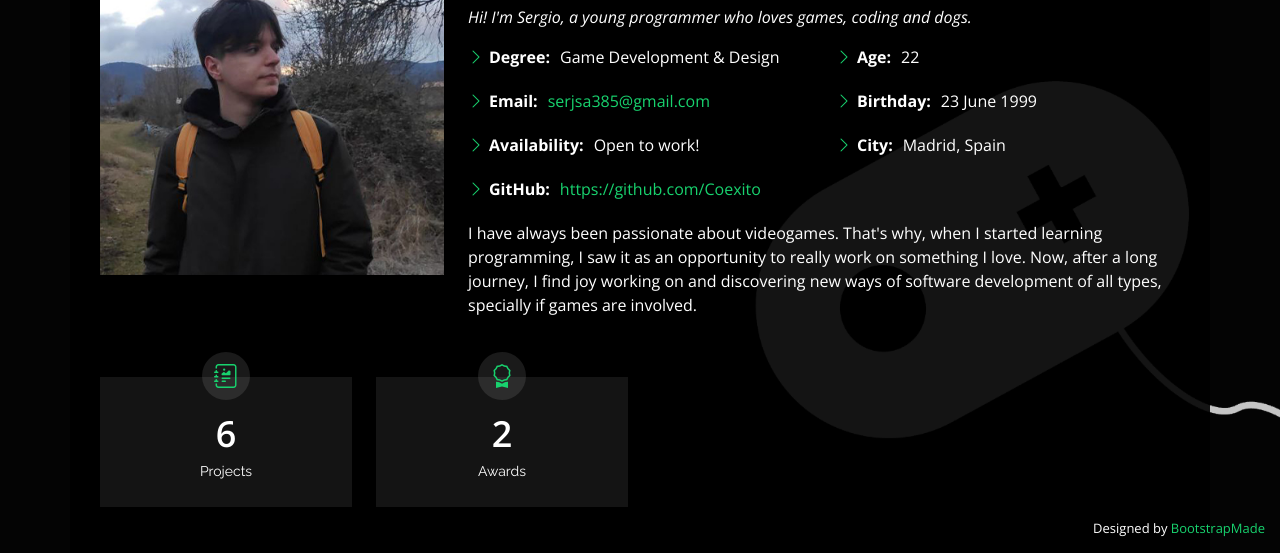
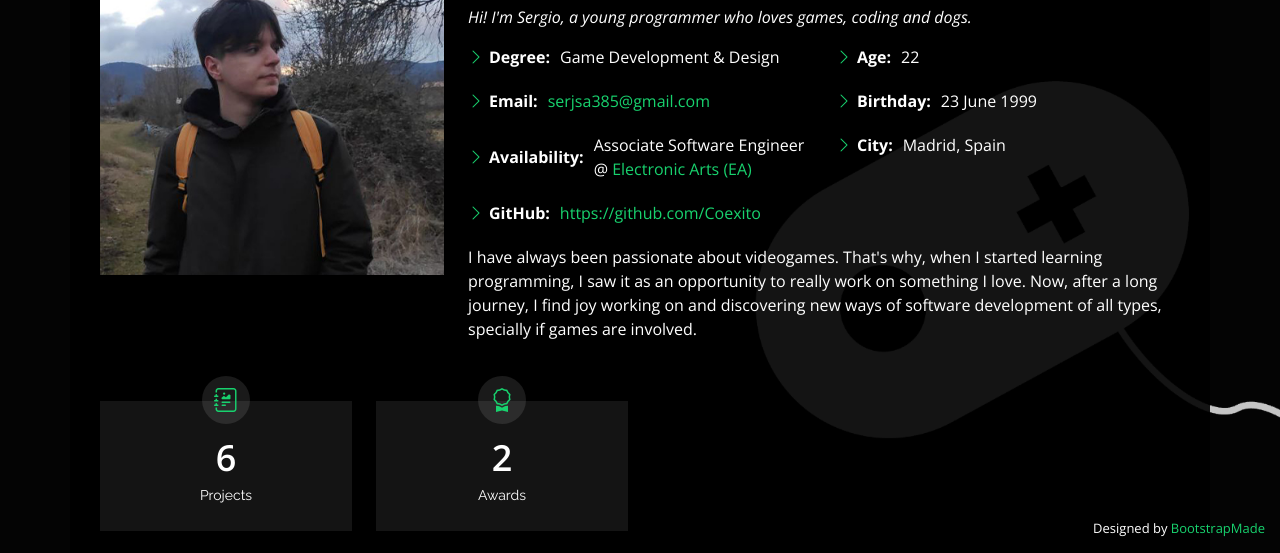
Before and after one commit to Coexito/Coexito, a plain HTML site: page index.html in a window 1280 px wide. Both pictures are taken after a click on the link "About". Shown: the part 247-800 px from the top of the page. Drawn offline with nearby package versions, Linux system fonts and the light colour scheme.

Commit message:
Update index.html

```diff
--- a/index.html
+++ b/index.html
@@ -92,7 +92,7 @@
               <ul>
                 <li><i class="bi bi-chevron-right"></i> <strong>Degree:</strong> <span>Game Development &amp; Design</span></li>
                 <li><i class="bi bi-chevron-right"></i> <strong>Email:</strong> <span><a href="mailto: serjsa385@gmail.com" target="_blank">serjsa385@gmail.com</a></span></li>
-                <li><i class="bi bi-chevron-right"></i> <strong>Availability:</strong> <span>Open to work!</span></li>
+                <li><i class="bi bi-chevron-right"></i> <strong>Availability:</strong> <span>Associate Software Engineer @ <a href="https://www.linkedin.com/company/electronic-arts/" target="_blank">Electronic Arts (EA)</a></span></li>
                 <li><i class="bi bi-chevron-right"></i> <strong>GitHub:</strong> <span><a href="https://github.com/Coexito" target="_blank">https://github.com/Coexito</a></span></li>
               </ul>
             </div>
```
